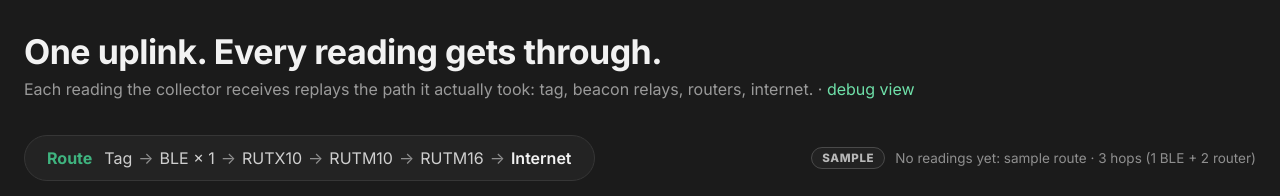
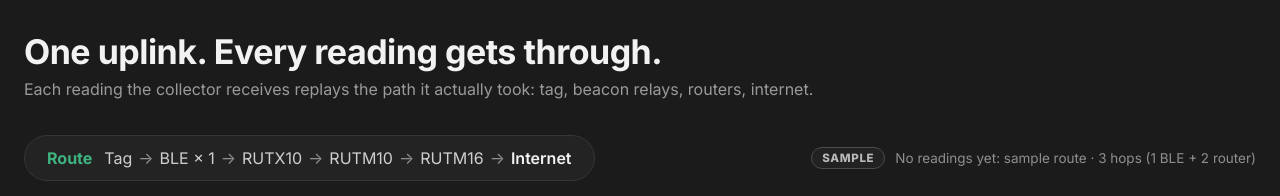
Before and after one commit to RRokas/mesh-collector, a FastAPI app: page / in a window 1280 px wide. Shown: the top 196 px of the page. Run offline with FastAPI, Linux system fonts and the light colour scheme; data that the repository does not hold is empty.

Commit message:
Front page: remove the link to the debug view
The animated front page no longer links to /debug (the subtitle's "debug
view" link is gone), and a test asserts the word doesn't appear in its
HTML at all. /debug still works by URL; links between the debug pages
themselves are unchanged.

Co-Authored-By: Claude Opus 5.5 <noreply@anthropic.com>
Claude-Session: https://claude.ai/code/session_01RHMgJrPbXf4SH15tjLJLGU

```diff
--- a/app/templates/demo.html
+++ b/app/templates/demo.html
@@ -2,7 +2,7 @@
 {% block title %}Mesh collector{% endblock %}
 {% block home %}/{% endblock %}
 {% block heading %}One uplink. Every reading gets through.{% endblock %}
-{% block subtitle %}<span>Each reading the collector receives replays the path it actually took: tag, beacon relays, routers, internet. · <a href="/debug">debug view</a></span>{% endblock %}
+{% block subtitle %}<span>Each reading the collector receives replays the path it actually took: tag, beacon relays, routers, internet.</span>{% endblock %}
 {% block head %}
 <style>
   .demo-top { display: flex; flex-wrap: wrap; align-items: center; justify-content: space-between; gap: 10px 16px; margin: 18px 0 6px; }
```
Also changed, not shown: tests/test_ingest.py (+1 -1 lines), README.md.
